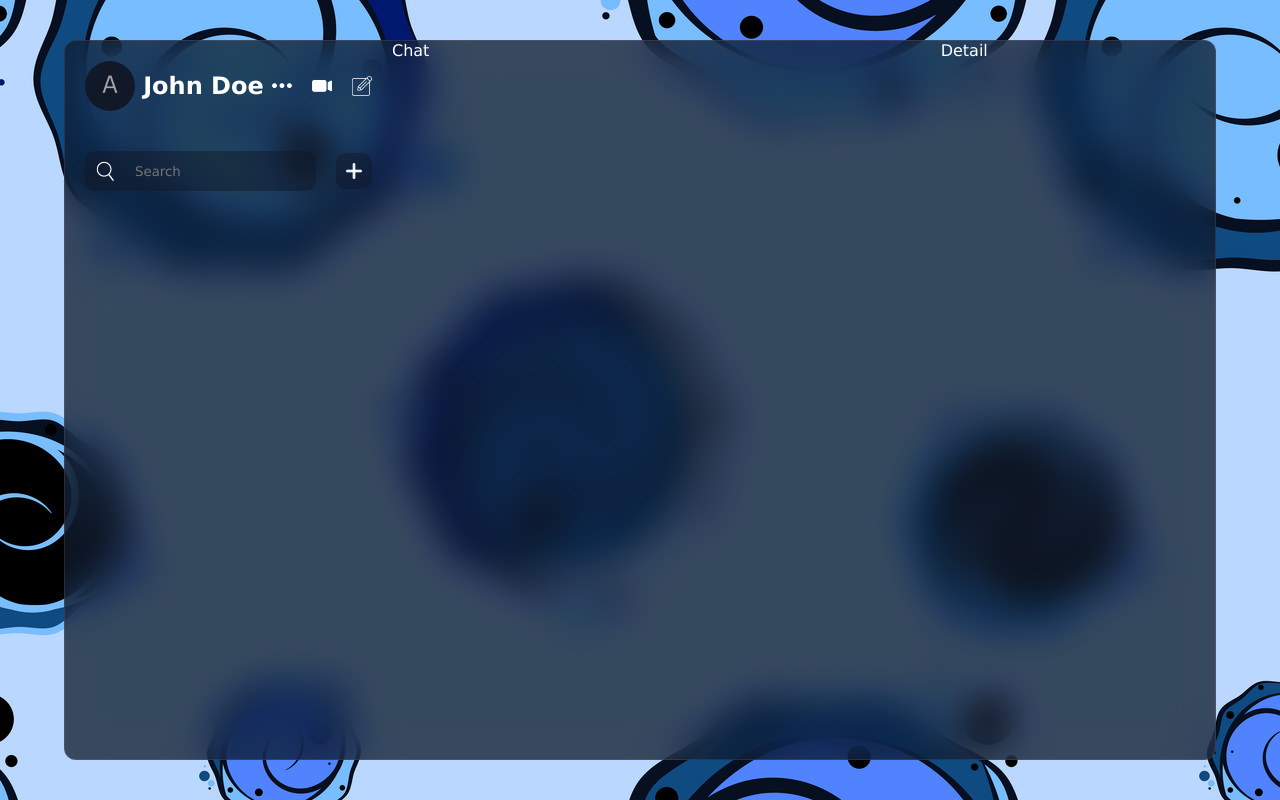
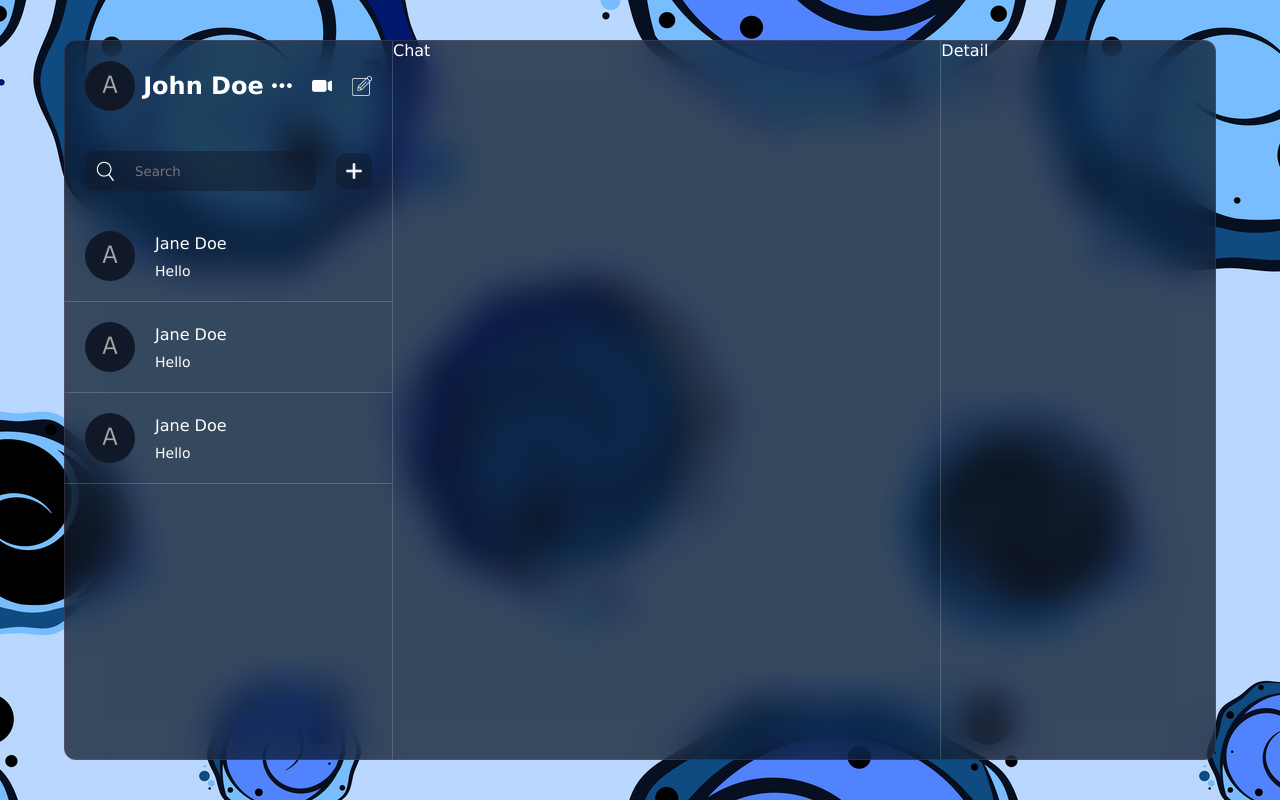
Before and after one commit to Nishant-Kumar-Sah/React-Firebase-Chat-App, a React (Vite) app: page / in a window 1280 px wide. Built offline with nearby package versions, Linux system fonts and the light colour scheme.

Commit message:
layouting of chatlist

```diff
--- a/src/components/chat/chat.css
+++ b/src/components/chat/chat.css
@@ -1,3 +1,5 @@
 .chat {
         flex: 2;
+        border-left: 1px solid #dddddd35;
+        border-right: 1px solid #dddddd35;
 }
--- a/src/components/list/chatList/ChatList.jsx
+++ b/src/components/list/chatList/ChatList.jsx
@@ -16,6 +16,27 @@ const ChatList = () => {
                                         onClick={() => setAddMode((prev) => !prev)}
                                 />
                         </div>
+                        <div className="item">
+                                <img src="./avatar.png" alt="" />
+                                <div className="texts">
+                                        <span>Jane Doe</span>
+                                        <p>Hello</p>
+                                </div>
+                        </div>
+                        <div className="item">
+                                <img src="./avatar.png" alt="" />
+                                <div className="texts">
+                                        <span>Jane Doe</span>
+                                        <p>Hello</p>
+                                </div>
+                        </div>
+                        <div className="item">
+                                <img src="./avatar.png" alt="" />
+                                <div className="texts">
+                                        <span>Jane Doe</span>
+                                        <p>Hello</p>
+                                </div>
+                        </div>
                 </div>
         )
 }
--- a/src/components/list/chatList/chatList.css
+++ b/src/components/list/chatList/chatList.css
@@ -1,4 +1,28 @@
+/* Custom scrollbars for WebKit browsers (Chrome, Safari, Edge) */
+::-webkit-scrollbar {
+  width: 8px; /* Adjust the width as needed */
+}
+
+::-webkit-scrollbar-track {
+  background: transparent; /* Track is the empty space behind the scrollbar */
+}
+
+::-webkit-scrollbar-thumb {
+  background-color: black; /* Scrollbar color */
+  border-radius: 10px; /* Rounded corners for a sleeker look */
+  border: 2px solid transparent; /* Optional: Adds spacing around the scrollbar */
+}
+
+::-webkit-scrollbar-thumb:hover {
+  background-color: darkgray; /* Changes color when hovering for effect */
+}
+
+
 .chatList {
+        flex: 1;
+        overflow-y: scroll; /* Enables vertical scrolling */
+        overflow-x: hidden;
+
         .search {
                 display: flex;
                 align-items: center;
@@ -39,4 +63,34 @@
                         cursor:pointer;
                 }
         }
+
+        .item {
+                display: flex;
+                align-items: center;
+                gap: 20px;
+                padding: 20px;
+                cursor: pointer;
+                border-bottom: 1px solid #dddddd35;
+
+                img {
+                        width: 50px;
+                        height: 50px;
+                        border-radius: 50%;
+                        object-fit: cover;
+
+                }
+                .texts{
+                        display: flex;
+                        flex-direction: column;
+                        gap: 10px;
+                }
+                span{
+                        font-weight: 500;
+                }
+                p{
+                        font-size: 14px;
+                        font-weight: 300;
+
+                }
+        }
 }
--- a/src/components/list/list.css
+++ b/src/components/list/list.css
@@ -1,3 +1,5 @@
 .list {
         flex: 1;
+        display: flex;
+        flex-direction: column;
 }
```
